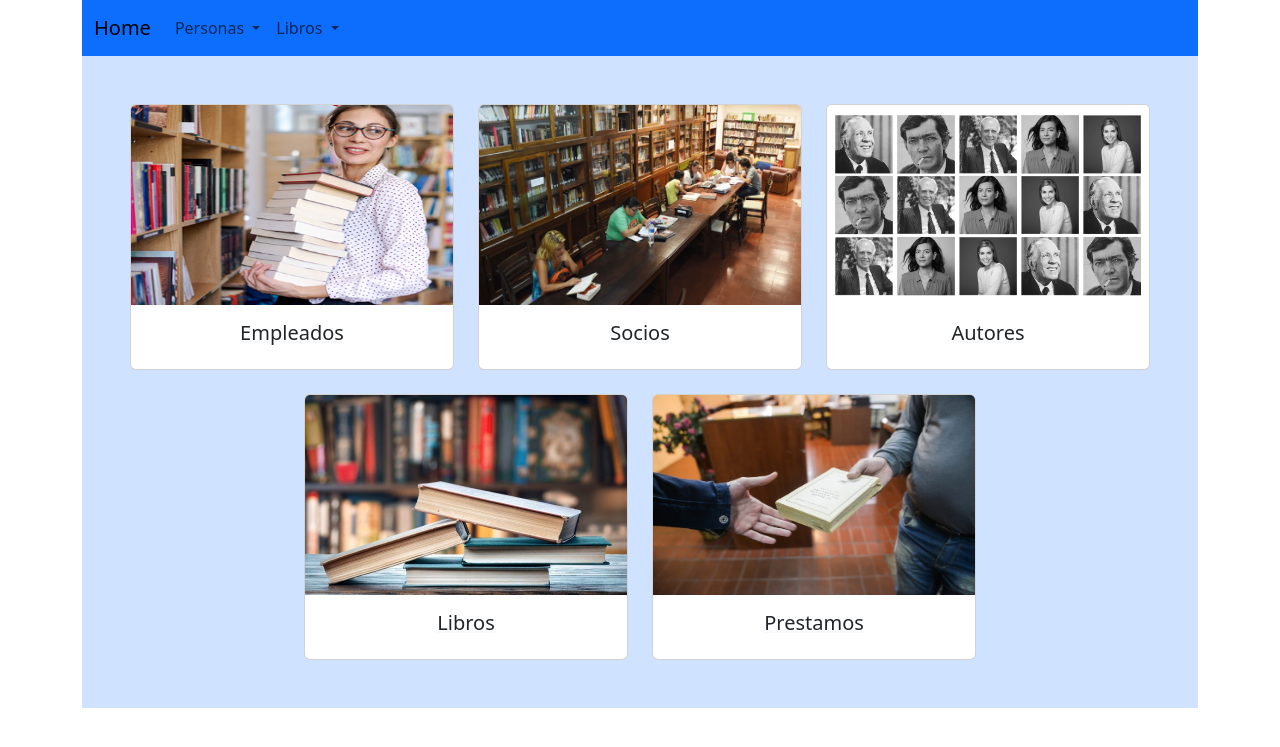
After one commit to JoaquinT04/ProyectoBiblioteca, a Django app: page / in a window 1280 px wide. The commit adds this page. Shown: the top 747 px of the page. Run offline with Django 4.2, Linux system fonts and the light colour scheme; some libraries are stand-ins or nearby versions.

Commit message:
creacion del home

```diff
--- a/src/biblioteca/forms.py
+++ b/src/biblioteca/forms.py
@@ -6,11 +6,9 @@ from django.utils import timezone
 from datetime import timedelta
 
 class PrestamoLibroForm(ModelForm):
-	fecha_prestamos = forms.DateTimeField(disabled=True)
-	fecha_devolucion = forms.DateTimeField(disabled=True)
-	libro = forms.ModelChoiceField(queryset = Libro.objects.filter(activo = True),validators=[validar_libro_disponible])
+	libro = forms.ModelChoiceField(queryset = Libro.objects.filter(activo = True))
 	socio = forms.ModelChoiceField(queryset = Socio.objects.filter(activo = True))
 	empleado = forms.ModelChoiceField(queryset = Empleado.objects.filter(activo = True))
 	class Meta():
 		model = PrestamoLibro
-		fields =["libro","socio","empleado","fecha_prestamos","fecha_devolucion"]
+		fields =["libro","socio","empleado"]
--- a/src/biblioteca/validators.py
+++ b/src/biblioteca/validators.py
@@ -28,7 +28,6 @@ def validar_libro_disponible(value):
 	prestamos = PrestamoLibro.objects.all()
 	prestamo_dict = [
 	    {
-			'id': libro.id,
             'titulo': str(libro.libro.titulo),
 	    	'activo': libro.activo
 
@@ -38,5 +37,5 @@ def validar_libro_disponible(value):
 	for libro in prestamo_dict:
 
 
-		if libro["titulo"] == value.titulo and not libro["activo"] == False and libro["id"] != value.pk:
+		if libro["titulo"] == value.titulo and not libro["activo"] == False:
 			raise ValidationError("El libro no esta disponible")
--- a/src/templates/base.html
+++ b/src/templates/base.html
@@ -12,7 +12,7 @@
     <div class="container container-fluid">
       <nav class="navbar bg-primary navbar-expand-lg">
         <div class="container-fluid">
-          <a class="navbar-brand" href="#">Home</a>
+          <a class="navbar-brand" href="/home">Home</a>
           <button class="navbar-toggler" type="button" data-bs-toggle="collapse" data-bs-target="#navbarNav" aria-controls="navbarNav" aria-expanded="false" aria-label="Toggle navigation">
             <span class="navbar-toggler-icon"></span>
           </button>
--- /dev/null
+++ b/src/templates/home/home.html
@@ -0,0 +1,61 @@
+{% extends 'base.html' %}
+{% block titulo %}Home{% endblock titulo %}
+{% load static %}
+
+{% block contenido %}
+<div class="container p-5 d-flex bg-primary-subtle text-center">
+    <div class="row row-cols-1 row-cols-md-3 g-4 justify-content-center">
+        <a class="link-underline-light" href="{% url 'empleados:ListarEmpleados' %}">
+            <div class="col">
+                <div class="card h-100" >
+                  <img src="{% static 'imagenes/empleado.jpg' %}" class="card-img-top" style="height:200px" alt="empleados">
+                  <div class="card-body">
+                    <h5 class="card-title">Empleados</h5>
+                  </div>
+                </div>
+            </div>
+        </a>
+        <a class="link-underline-light" href="{% url 'socios:ListarSocios' %}">
+            <div class="col">
+                <div class="card h-100">
+                  <img src="{% static 'imagenes/socios.jpg' %}" class="card-img-top" style="height:200px" alt="socios">
+                  <div class="card-body">
+                    <h5 class="card-title">Socios</h5>
+                  </div>
+                </div>
+            </div>
+        </a>
+        <a class="link-underline-light" href="{% url 'autores:ListarAutores' %}">
+            <div class="col">
+                <div class="card h-100">
+                  <img src="{% static 'imagenes/autores.png' %}" class="card-img-top" style="height:200px" alt="autores">
+                  <div class="card-body">
+                    <h5 class="card-title">Autores</h5>
+                  </div>
+                </div>
+            </div>
+        </a>
+        <a class="link-underline-light" href="{% url 'libros:ListarLibros' %}">
+            <div class="col">
+                <div class="card h-100">
+                    <img src="{% static 'imagenes/libros.jpg' %}" class="card-img-top" style="height:200px" alt="libros">
+                    <div class="card-body">
+                    <h5 class="card-title">Libros</h5>
+                    </div>
+                </div>
+            </div>
+        </a>
+        <a class="link-underline-light" href="{% url 'prestamos:ListarPrestamosLibro' %}">
+            <div class="col">
+                <div class="card h-100">
+                <img src="{% static 'imagenes/prestamos.jpg' %}" class="card-img-top" style="height:200px" alt="prestamos">
+                <div class="card-body">
+                    <h5 class="card-title">Prestamos</h5>
+                </div>
+                </div>
+            </div>
+        </a>
+
+      </div>
+</div>
+{% endblock contenido %}
--- a/src/webapp/settings.py
+++ b/src/webapp/settings.py
@@ -136,6 +136,10 @@ USE_TZ = True
 
 STATIC_URL = 'static/'
 
+STATICFILES_DIRS = [
+    BASE_DIR / 'static',
+]
+
 # Default primary key field type
 # https://docs.djangoproject.com/en/4.2/ref/settings/#default-auto-field
 
--- a/src/webapp/urls.py
+++ b/src/webapp/urls.py
@@ -17,9 +17,12 @@ Including another URLconf
 from django.contrib import admin
 from django.urls import path, include
 from api.views import listar_libros
+from .views import cargar_index
 
 urlpatterns = [
     path('admin/', admin.site.urls),
+    path('',cargar_index),
+    path('home/',cargar_index),
     path('empleados/',include('empleado.urls',namespace='empleados')),
     path('autores/',include('autor.urls',namespace='autores')),
     path('socios/', include('socio.urls',namespace='socios')),
@@ -29,3 +32,9 @@ urlpatterns = [
 
     #path('api/libros', listar_libros, name='listar_libros'),
 ]
+
+from django.conf.urls.static import static
+from django.conf import settings
+
+if settings.DEBUG:
+    urlpatterns += static(settings.STATIC_URL, document_root=settings.STATIC_ROOT)
--- /dev/null
+++ b/src/webapp/views.py
@@ -0,0 +1,4 @@
+from django.shortcuts import render
+
+def cargar_index(request):
+    return render(request, 'home/home.html')
```
Also changed, not shown: src/static/imagenes/autores.png (added), src/static/imagenes/empleado.jpg (added), src/static/imagenes/libros.jpg (added), src/static/imagenes/prestamos.jpg (added), src/static/imagenes/socios.jpg (added).
